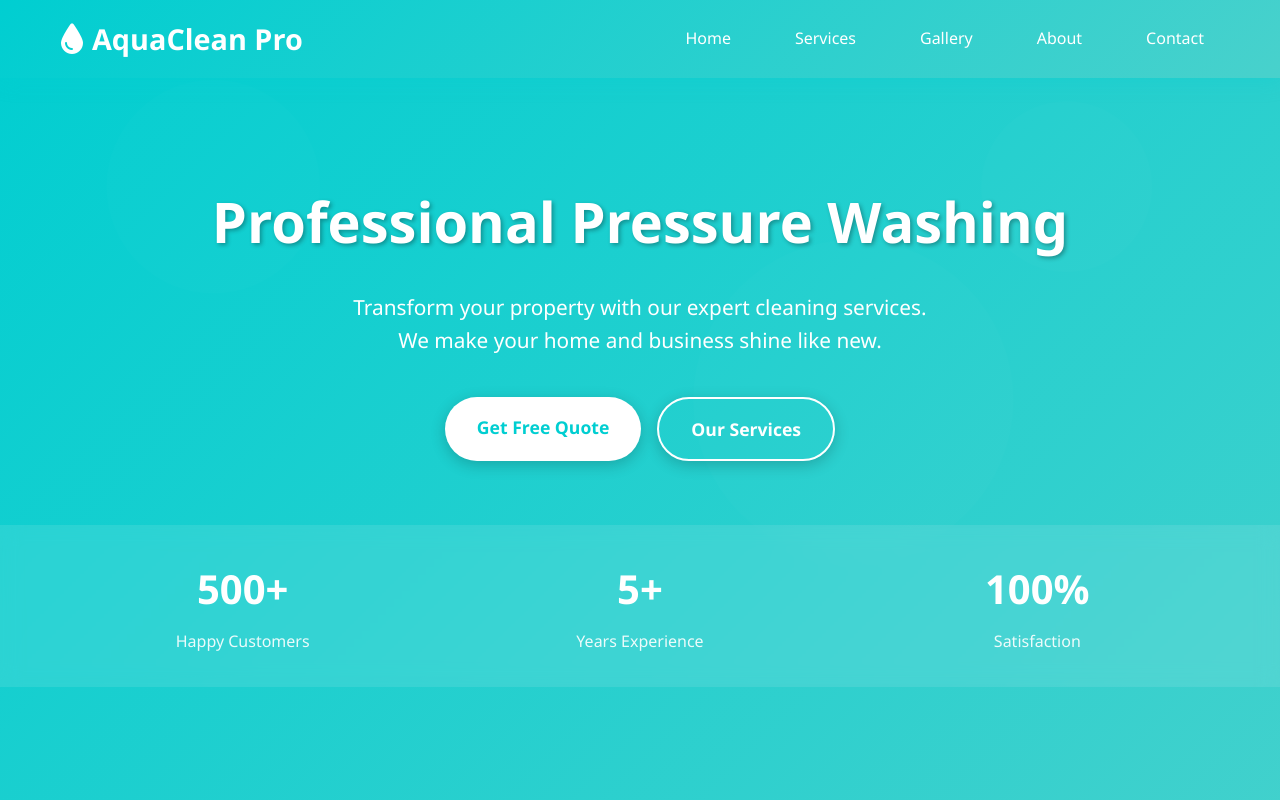
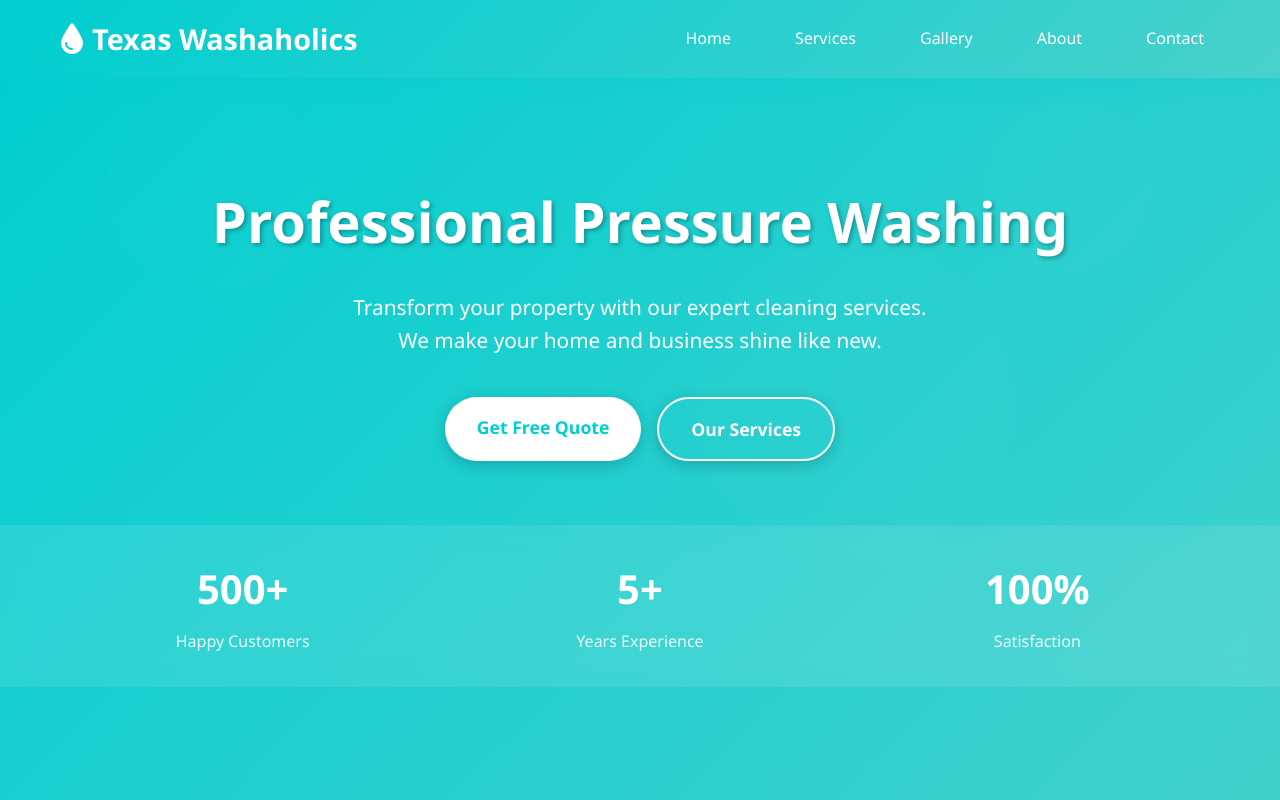
Before and after one commit to Charles-Lazcano/Texaswash, a plain HTML site: page index.html in a window 1280 px wide. Shown: the top 800 px of the page. Drawn offline with Linux system fonts and the light colour scheme.

Commit message:
Rebrand site from AquaClean Pro to Texas Washaholics

```diff
--- a/index.html
+++ b/index.html
@@ -5,20 +5,20 @@
     <meta name="viewport" content="width=device-width, initial-scale=1.0">
     <meta name="description" content="Professional pressure washing services in San Antonio. House washing, driveway cleaning, commercial cleaning, and more. Get your free quote today!">
     <meta name="keywords" content="pressure washing, house washing, driveway cleaning, commercial cleaning, San Antonio, Texas">
-    <meta name="author" content="AquaClean Pro">
+    <meta name="author" content="Texas Washaholics">
     <meta name="theme-color" content="#00CED1">
 
     <!-- Open Graph / Facebook -->
     <meta property="og:type" content="website">
     <meta property="og:url" content="https://aquacleanpro.com/">
-    <meta property="og:title" content="AquaClean Pro - Professional Pressure Washing Services">
+    <meta property="og:title" content="Texas Washaholics - Professional Pressure Washing Services">
     <meta property="og:description" content="Transform your property with our expert cleaning services. We make your home and business shine like new.">
     <meta property="og:image" content="https://aquacleanpro.com/og-image.jpg">
 
     <!-- Twitter -->
     <meta property="twitter:card" content="summary_large_image">
     <meta property="twitter:url" content="https://aquacleanpro.com/">
-    <meta property="twitter:title" content="AquaClean Pro - Professional Pressure Washing Services">
+    <meta property="twitter:title" content="Texas Washaholics - Professional Pressure Washing Services">
     <meta property="twitter:description" content="Transform your property with our expert cleaning services. We make your home and business shine like new.">
     <meta property="twitter:image" content="https://aquacleanpro.com/og-image.jpg">
 
@@ -34,7 +34,7 @@
             <div class="header-content">
                 <div class="logo">
                     <i class="fas fa-tint"></i>
-                    AquaClean Pro
+                    Texas Washaholics
                 </div>
                 <nav>
                     <ul>
@@ -156,7 +156,7 @@
         <div class="container">
             <div class="about-content">
                 <div class="about-text">
-                    <h2>Why Choose AquaClean Pro?</h2>
+                    <h2>Why Choose Texas Washaholics?</h2>
                     <p>We're committed to providing the highest quality pressure washing services with attention to detail and customer satisfaction.</p>
                     <div class="features-list">
                         <div class="feature-item">
@@ -332,7 +332,7 @@
         <div class="container">
             <div class="footer-content">
                 <div class="footer-section">
-                    <h4>AquaClean Pro</h4>
+                    <h4>Texas Washaholics</h4>
                     <p>Professional pressure washing services for residential and commercial properties.</p>
                     <div class="social-links">
                         <a href="#"><i class="fab fa-facebook"></i></a>
@@ -357,7 +357,7 @@
                 </div>
             </div>
             <div class="footer-bottom">
-                <p>&copy; 2025 AquaClean Pro. All rights reserved. | Licensed & Insured</p>
+                <p>&copy; 2025 Texas Washaholics. All rights reserved. | Licensed & Insured</p>
             </div>
         </div>
     </footer>
```
